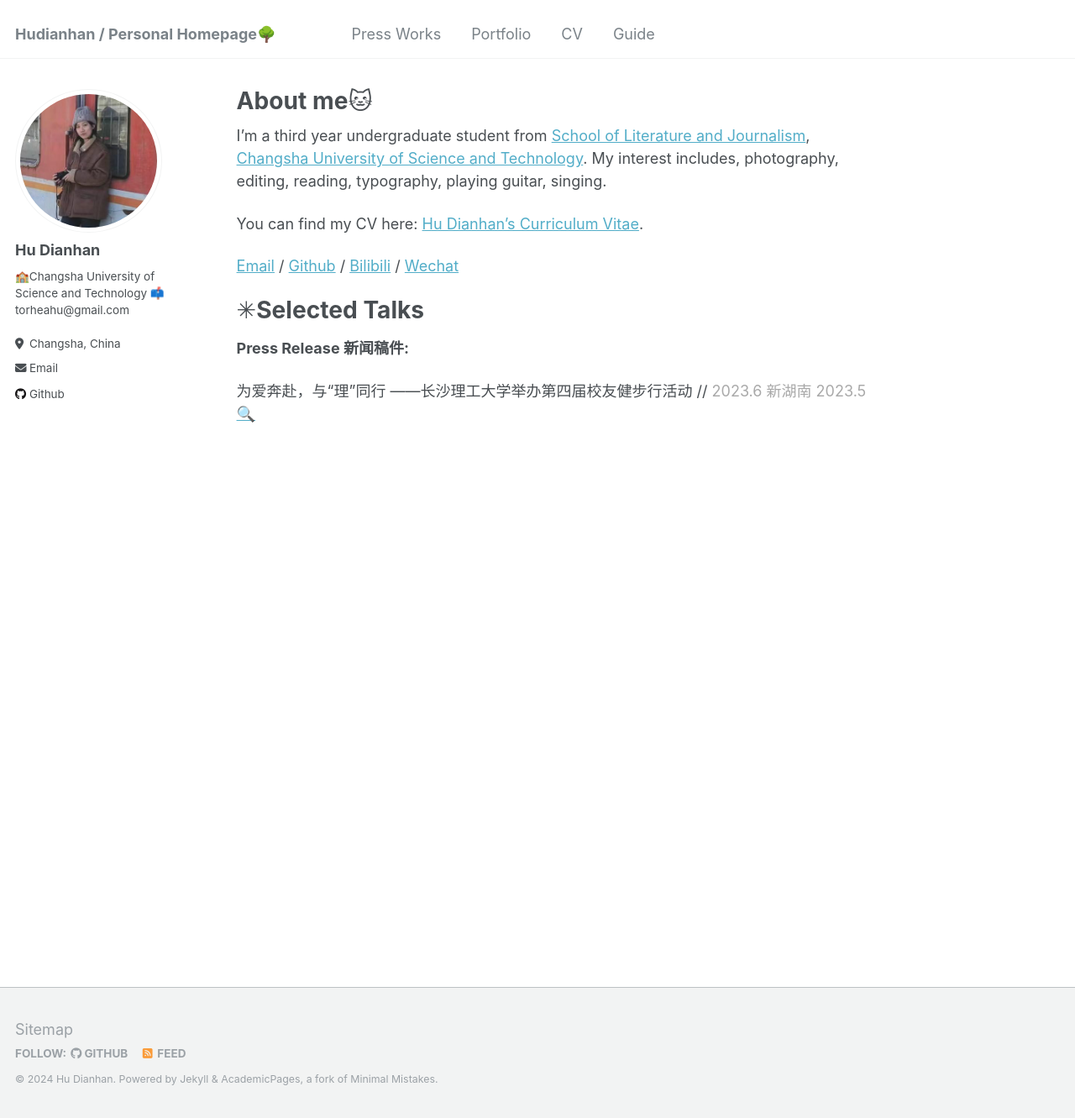
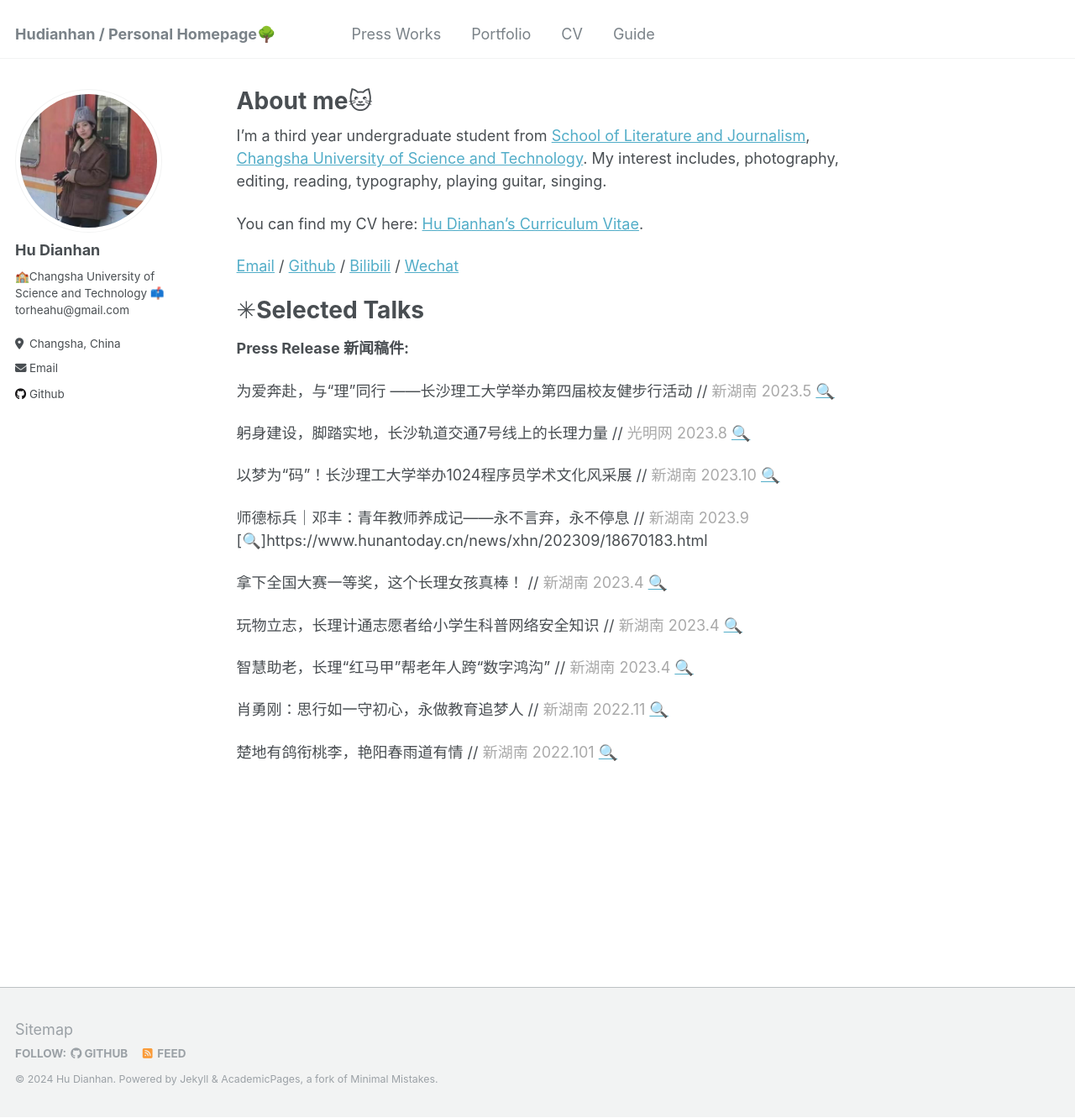
Before and after one commit to Rheahu816/Rheahu.github.io, a Jekyll site: the page built from _pages/about.md, in a window 1280 px wide and 1331 px high. Shown: the whole window at 84% size. Built offline with Jekyll 4.4.1, drawn with Linux system fonts in a browser that asks for light colours.

Commit message:
Update about.md

```diff
--- a/_pages/about.md
+++ b/_pages/about.md
@@ -20,5 +20,21 @@ You can find my CV here: [Hu Dianhan's Curriculum Vitae](../assets/Curriculum_Vi
 
 **Press Release 新闻稿件:**
 
-为爱奔赴，与“理”同行 ——长沙理工大学举办第四届校友健步行活动 // <font color=DarkGray>2023.6 新湖南 2023.5 </font>
+为爱奔赴，与“理”同行 ——长沙理工大学举办第四届校友健步行活动 // <font color=DarkGray> 新湖南 2023.5 </font>
 [🔍](https://m.voc.com.cn/xhn/news/202305/18065259.html)
+
+躬身建设，脚踏实地，长沙轨道交通7号线上的长理力量 // <font color=DarkGray> 光明网 2023.8 </font> [🔍](https://reader.gmw.cn/2023-08/28/content_36792797.htm)
+
+以梦为“码”！长沙理工大学举办1024程序员学术文化风采展 // <font color=DarkGray> 新湖南 2023.10 </font> [🔍](https://m.voc.com.cn/xhn/news/202310/18873775.html)
+
+师德标兵｜邓丰：青年教师养成记——永不言弃，永不停息 // <font color=DarkGray> 新湖南 2023.9 </font> [🔍]https://www.hunantoday.cn/news/xhn/202309/18670183.html
+
+拿下全国大赛一等奖，这个长理女孩真棒！ // <font color=DarkGray> 新湖南 2023.4 </font> [🔍](https://m.voc.com.cn/xhn/news/202304/16882979.html)
+
+玩物立志，长理计通志愿者给小学生科普网络安全知识 // <font color=DarkGray> 新湖南 2023.4 </font> [🔍](https://www.hunantoday.cn/news/xhn/202303/16065119.html)
+
+智慧助老，长理“红马甲”帮老年人跨“数字鸿沟” // <font color=DarkGray> 新湖南 2023.4 </font> [🔍](https://m.voc.com.cn/xhn/news/202303/16051061.html)
+
+肖勇刚：思行如一守初心，永做教育追梦人 // <font color=DarkGray> 新湖南 2022.11 </font> [🔍](https://www.hunantoday.cn/news/xhn/202211/15375493.html)
+
+楚地有鸽衔桃李，艳阳春雨道有情 // <font color=DarkGray> 新湖南 2022.101 </font> [🔍](https://www.hunantoday.cn/news/xhn/202210/15375646.html)
```
